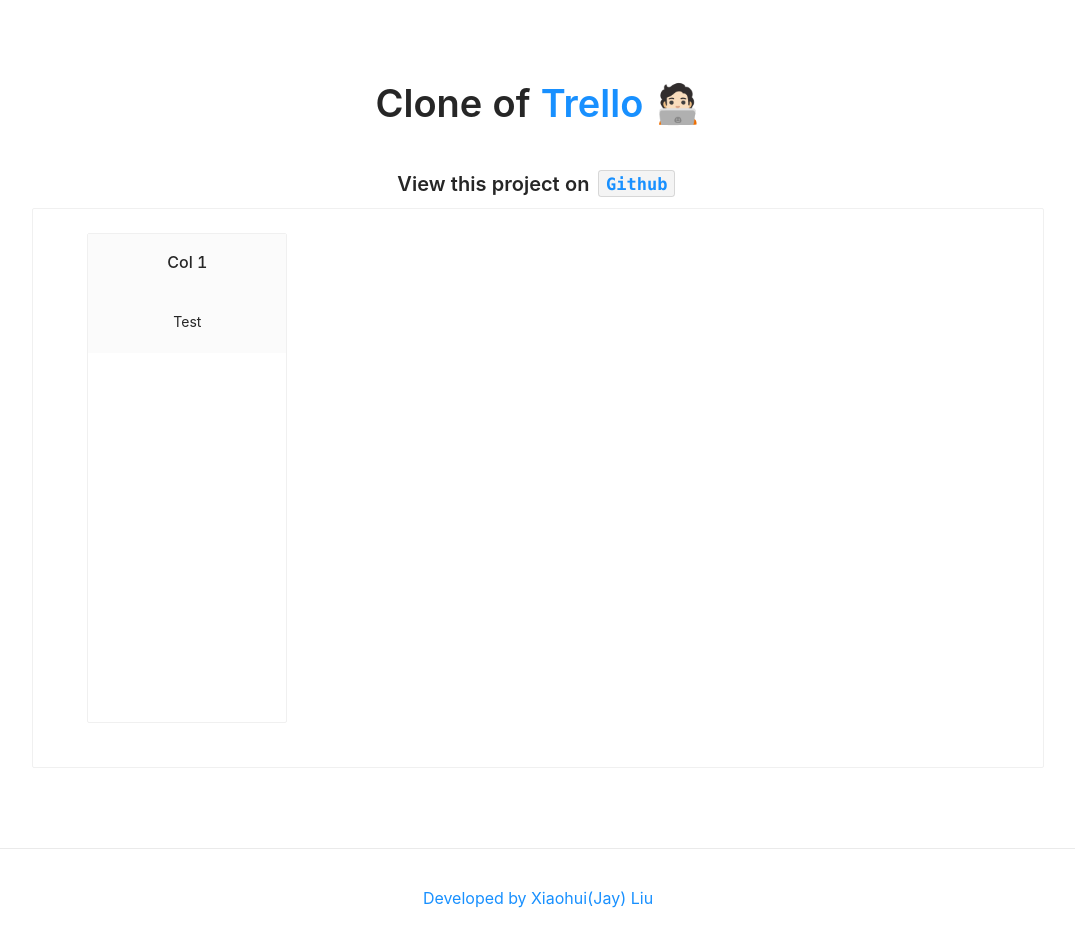
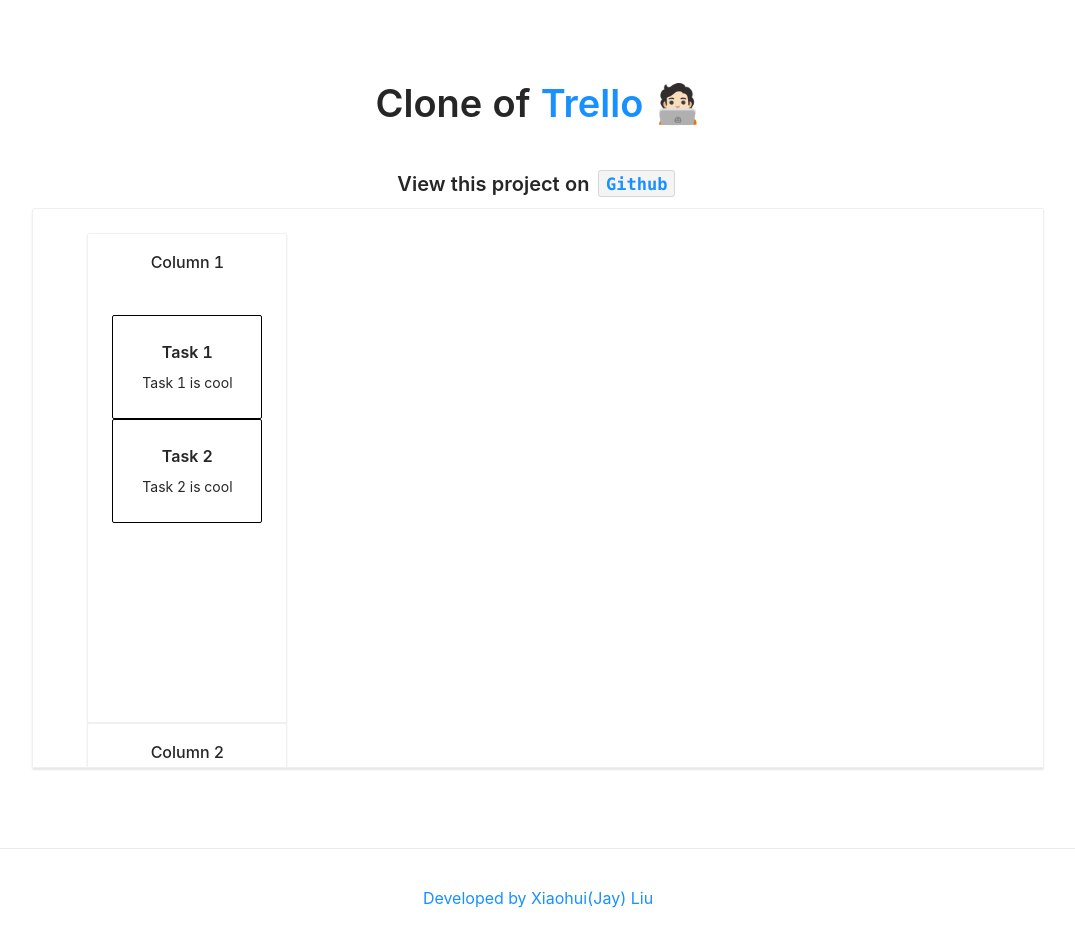
Before and after one commit to jay-liu-x/kanban-board, a Next.js app: page / in a window 1280 px wide. Shown: the whole page, without its empty margins (102-1177 px from the left). Built offline with nearby package versions, Linux system fonts and the light colour scheme.

Commit message:
Add major components

```diff
--- a/components/Board.tsx
+++ b/components/Board.tsx
@@ -1,11 +1,19 @@
-import styles from '../styles/Board.module.scss'
-import { Card, Col, Row } from 'antd';
+import { Fragment } from 'react';
+import { Card } from 'antd';
 import Column from './Column';
+import {ColumnType} from '../constants/interfaces'
+import styles from '../styles/Board.module.scss';
+
+import { board } from '../constants/dummyData';
 
 const Board = () => {
   return (
     <Card className={styles.board_container}>
-      <Column />
+      {board.columnList.map((col, i) => (
+        <Fragment key={i}>
+          <Column col={col} />
+        </Fragment>
+      ))}
     </Card>
   );
 };
--- a/components/Column.tsx
+++ b/components/Column.tsx
@@ -1,16 +1,22 @@
 import styles from '../styles/Column.module.scss';
 import { Card, Typography } from 'antd';
 import Task from './Task';
+import task from '../pages/api/task';
 
 const { Title } = Typography;
 
-const Column = () => {
+const Column = ({ col }) => {
+  const title: string = col.title;
+  const tasks: TaskType[] = col.taskList;
+
   return (
-    <Card className={styles.column_container} title={'Col 1'}>
+    <Card className={styles.column_container} title={title}>
       <ul>
-        <li>
-          <Task />
-        </li>
+        {tasks.map((task, i) => (
+          <li key={i}>
+            <Task task={task}/>
+          </li>
+        ))}
       </ul>
     </Card>
   );
--- a/components/Task.tsx
+++ b/components/Task.tsx
@@ -1,11 +1,16 @@
 import { Fragment, useState, useEffect, useRef } from 'react';
+import { Card, Typography } from 'antd';
+import styles from '../styles/Task.module.scss';
 
-const Task = ({ task, index,  }) => {
-    return (
-        <>
-            Test
-        </>
-    )
+const { Title, Text } = Typography;
+
+const Task = ({ task }) => {
+  return (
+    <Card className={styles.task_container}>
+      <Title level={5}>{task.title}</Title>
+      <Text>{task.body}</Text>
+    </Card>
+  );
 };
 
 export default Task;
--- a/styles/Board.module.scss
+++ b/styles/Board.module.scss
@@ -5,6 +5,7 @@ $gap: 30px;
   height: 70vh;
   display: flex;
   overflow-x: auto;
+  box-shadow: 0 2px 2px rgba(0,0,0, 0.1);
   > * {
     flex: 0 0 auto; // 'rigid'
     margin-left: $gap;
--- a/styles/Column.module.scss
+++ b/styles/Column.module.scss
@@ -1,15 +1,15 @@
 $gap: 20px;
 $task-width: 200px;
-$task-bg-color:#fbfbfb;
+$task-bg-color: #ffffff;
 
 .column_container {
   width: $task-width;
   height: calc(100% - #{$gap});
   text-align: center;
+  box-shadow: 0 2px 2px rgba(0, 0, 0, 0.1);
 
   > * {
     background-color: $task-bg-color;
-    padding: 0 $gap;
   }
 
   ul {
@@ -19,9 +19,4 @@ $task-bg-color:#fbfbfb;
     overflow-y: auto;
     padding-left: 0;
   }
-
-  li {
-    padding: $gap;
-    box-shadow: 0 1px 1px rgba(0,0,0, 0.1);
-  }
 }
--- /dev/null
+++ b/styles/Task.module.scss
@@ -0,0 +1,3 @@
+.task_container {
+  border-color: black;
+}
```
